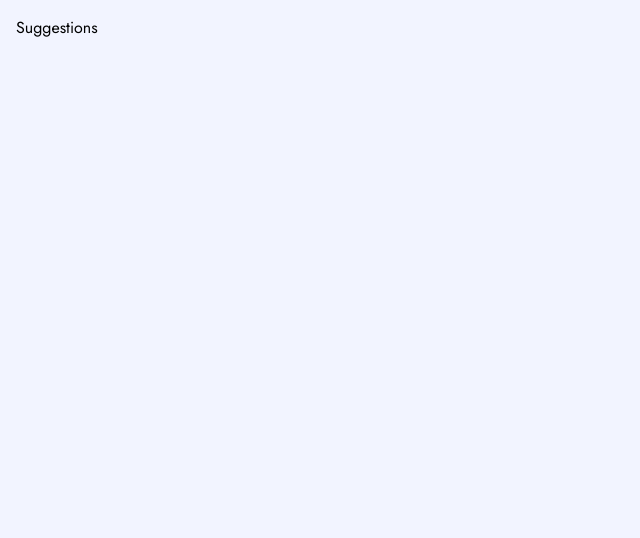
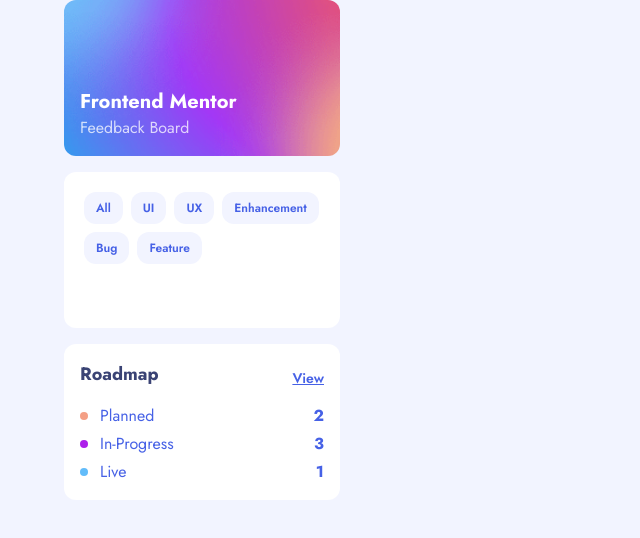
Before and after one commit to dziabak/product-feedback-app, a React (Vite) app: page / in a window 1280 px wide. Shown: the top 538 px of the page, without its empty margins (0-640 px from the left). Built offline with nearby package versions, Linux system fonts and the light colour scheme.

Commit message:
Added 'SuggestionsNavigation' component and children components

```diff
--- /dev/null
+++ b/src/components/suggestions/SuggestionsCategoryFilter.tsx
@@ -0,0 +1,16 @@
+// INTERNAL IMPORTS
+import CategoryLabel from "../ui/CategoryLabel";
+
+const SuggestionsCategoryFilter = () => {
+	const CATEGORY_DATA = ["All", "UI", "UX", "Enhancement", "Bug", "Feature"];
+
+	return (
+		<div className="p-4 bg-white rounded-xl">
+			{CATEGORY_DATA.map((item) => (
+				<CategoryLabel category={item} key={item} />
+			))}
+		</div>
+	);
+};
+
+export default SuggestionsCategoryFilter;
--- a/src/components/suggestions/SuggestionsHeader.tsx
+++ b/src/components/suggestions/SuggestionsHeader.tsx
@@ -1,5 +1,31 @@
+// INTERNAL IMPORTS
+import desktopBackground from "../../assets/suggestions/desktop/background-header.png";
+import tabletBackground from "../../assets/suggestions/tablet/background-header.png";
+import mobileBackground from "../../assets/suggestions/mobile/background-header.png";
+
+import burgerIcon from "../../assets/icons/mobile/icon-hamburger.svg";
+
 const SuggestionsHeader = () => {
-	return <div>SuggestionsHeader</div>;
+	return (
+		<div className="relative">
+			<picture>
+				<source srcSet={desktopBackground} media="(min-width: 1024px)" />
+				<source srcSet={tabletBackground} media="(min-width: 768px)" />
+				<img
+					src={mobileBackground}
+					alt="Gradient background for page header"
+					className="w-full h-full md:rounded-xl md:w-auto"
+				/>
+			</picture>
+			<div className="absolute bottom-0 left-0 flex flex-row items-center justify-between w-full h-full p-4 md:block md:w-auto md:h-auto">
+				<div>
+					<h1 className="font-bold text-white md:text-xl">Frontend Mentor</h1>
+					<p className="text-sm text-white/75 md:text-base">Feedback Board</p>
+				</div>
+				<img src={burgerIcon} alt="" className="md:hidden" />
+			</div>
+		</div>
+	);
 };
 
 export default SuggestionsHeader;
--- /dev/null
+++ b/src/components/suggestions/SuggestionsNavigation.tsx
@@ -0,0 +1,16 @@
+// INTERNAL IMPORTS
+import SuggestionsHeader from "./SuggestionsHeader";
+import SuggestionsCategoryFilter from "./SuggestionsCategoryFilter";
+import SuggestionsRoadmapView from "./SuggestionsRoadmapView";
+
+const SuggestionsNavigation = () => {
+	return (
+		<div className="space-y-4 md:space-y-0 md:grid md:grid-cols-3 md:gap-4 lg:grid-rows-3 lg:grid-cols-1">
+			<SuggestionsHeader />
+			<SuggestionsCategoryFilter />
+			<SuggestionsRoadmapView />
+		</div>
+	);
+};
+
+export default SuggestionsNavigation;
--- /dev/null
+++ b/src/components/suggestions/SuggestionsRoadmapView.tsx
@@ -0,0 +1,29 @@
+// INTERNAL IMPORTS
+import SuggestionsRoadmapViewHeader from "./SuggestionsRoadmapViewHeader";
+import SuggestionsRoadmapViewStatusIndicator from "./SuggestionsRoadmapViewStatusIndicator";
+
+const SuggestionsRoadmapView = () => {
+	const STATUS_DATA = [
+		{ status: "Planned", value: 2, color: "orange" },
+		{ status: "In-Progress", value: 3, color: "magenta" },
+		{ status: "Live", value: 1, color: "aqua" },
+	];
+
+	return (
+		<div className="flex flex-col justify-between p-4 bg-white rounded-xl">
+			<SuggestionsRoadmapViewHeader />
+			<div className="space-y-1">
+				{STATUS_DATA.map((item) => (
+					<SuggestionsRoadmapViewStatusIndicator
+						status={item.status}
+						value={item.value}
+						color={item.color}
+						key={item.status}
+					/>
+				))}
+			</div>
+		</div>
+	);
+};
+
+export default SuggestionsRoadmapView;
--- /dev/null
+++ b/src/components/suggestions/SuggestionsRoadmapViewHeader.tsx
@@ -0,0 +1,17 @@
+// BUILT-IN IMPORTS
+import { Link } from "react-router-dom";
+
+const SuggestionsRoadmapViewHeader = () => {
+	return (
+		<div className="flex items-end justify-between mb-4">
+			<p className="text-lg font-bold text-c-dark-blue">Roadmap</p>
+			<Link
+				to="/roadmap"
+				className="text-sm font-semibold underline text-c-light-blue">
+				View
+			</Link>
+		</div>
+	);
+};
+
+export default SuggestionsRoadmapViewHeader;
--- /dev/null
+++ b/src/components/suggestions/SuggestionsRoadmapViewStatusIndicator.tsx
@@ -0,0 +1,30 @@
+const SuggestionsRoadmapViewStatusIndicator = ({
+	status,
+	value,
+	color,
+}: {
+	status: string;
+	value: number;
+	// color: "orange" | "magenta" | "aqua";
+	color: string;
+}) => {
+	return (
+		<div className="flex items-center justify-between">
+			<div className="flex items-center">
+				{color === "orange" && (
+					<div className="w-1 p-1 mr-3 rounded-full bg-c-orange"></div>
+				)}
+				{color === "magenta" && (
+					<div className="w-1 p-1 mr-3 rounded-full bg-c-magenta"></div>
+				)}
+				{color === "aqua" && (
+					<div className="w-1 p-1 mr-3 rounded-full bg-c-aqua"></div>
+				)}
+				<p className="text-c-light-blue">{status}</p>
+			</div>
+			<p className="font-bold text-c-light-blue">{value}</p>
+		</div>
+	);
+};
+
+export default SuggestionsRoadmapViewStatusIndicator;
--- /dev/null
+++ b/src/components/ui/CategoryLabel.tsx
@@ -0,0 +1,9 @@
+const CategoryLabel = ({ category }: { category: string }) => {
+	return (
+		<button className="px-3 py-2 m-1 text-xs font-semibold transition-colors rounded-xl bg-c-gray text-c-light-blue hover:bg-c-light-blue hover:text-white">
+			{category}
+		</button>
+	);
+};
+
+export default CategoryLabel;
--- a/src/pages/RootLayout.tsx
+++ b/src/pages/RootLayout.tsx
@@ -3,7 +3,7 @@ import { Outlet } from "react-router-dom";
 
 const RootLayout = () => {
 	return (
-		<main className="min-h-screen p-4 bg-c-gray font-main">
+		<main className="min-h-screen bg-c-gray font-main">
 			<Outlet />
 		</main>
 	);
--- a/src/pages/Suggestions.tsx
+++ b/src/pages/Suggestions.tsx
@@ -1,7 +1,12 @@
+// INTERNAL IMPORTS
+import SuggestionsNavigation from "../components/suggestions/SuggestionsNavigation";
+
 const Suggestions = () => {
-  return (
-    <div>Suggestions</div>
-  )
-}
+	return (
+		<section className="container lg:grid lg:grid-cols-4 lg:gap-4">
+			<SuggestionsNavigation />
+		</section>
+	);
+};
 
-export default Suggestions
+export default Suggestions;
--- a/tailwind.config.js
+++ b/tailwind.config.js
@@ -20,7 +20,7 @@ export default {
 					// DEFAULT: "1rem",
 					// sm: "4rem",
 					lg: "4rem",
-					xl: "24rem",
+					xl: "4rem",
 					// "2xl": "6rem",
 				},
 			},
```
